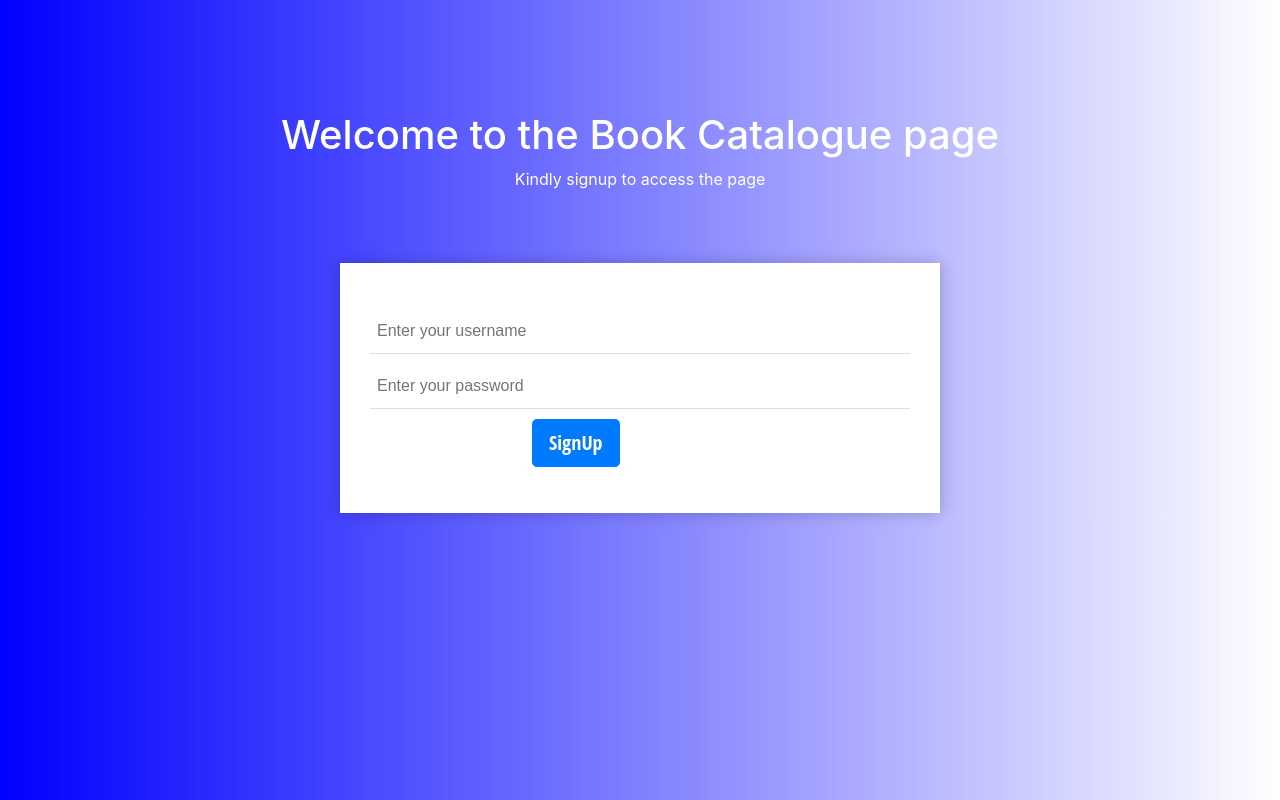
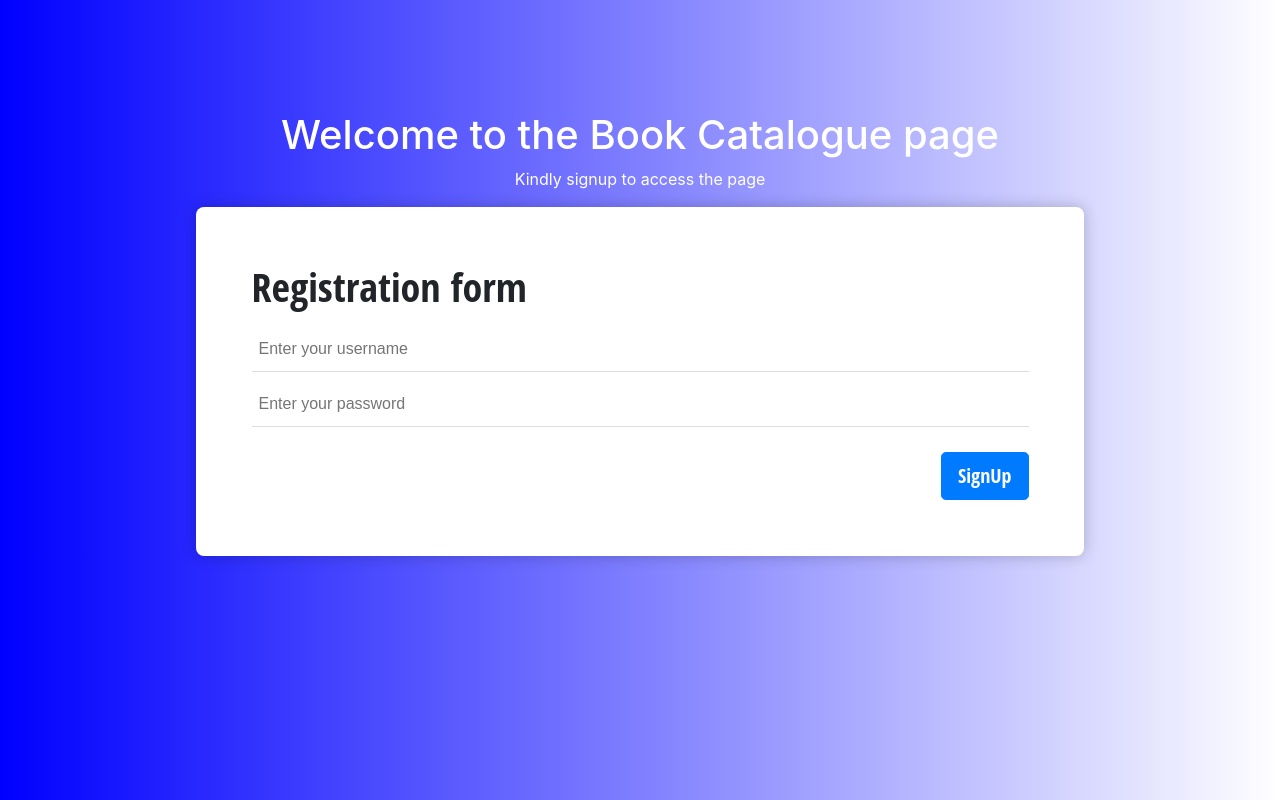
Before and after one commit to cwizard2011/book-app, a plain HTML site: page index.html in a window 1280 px wide. Drawn offline with nearby package versions, Linux system fonts and the light colour scheme.

Commit message:
fixed signup form

```diff
--- a/css/style.css
+++ b/css/style.css
@@ -1,16 +1,20 @@
+body {
+  margin: 0;
+  padding: 0;
+}
 body {
   background: linear-gradient(to right, blue, white)
 }
 
 .form-style-8{
   font-family: 'Open Sans Condensed', arial, sans;
-  width: 600px;
-  height: 250px;
-  padding: 30px;
+  width: 80%;
+  height: 100%;
+  padding: 5%;
   background: #fff;
   margin: 0px auto;
-  margin-top: 5%;
-  box-shadow: 0px 0px 15px rgba(0, 0, 0, 0.22);
+  border-radius: 8px;
+  box-shadow: 10px 10px grey;
   -moz-box-shadow: 0px 0px 15px rgba(0, 0, 0, 0.22);
   -webkit-box-shadow:  0px 0px 15px rgba(0, 0, 0, 0.22);
 
@@ -76,7 +80,8 @@ body {
   margin-top: 10%;
 }
 .btn-align{
-  margin-left: 30%;
+  float: right;
+  margin-top: 2%;
 }
 .head {
   color: white;
--- a/index.html
+++ b/index.html
@@ -13,6 +13,7 @@
         <h1 class="head">Welcome to the Book Catalogue page</h1>
         <p class="para">Kindly signup to access the page</p>
           <div class="form-style-8">
+              <h1>Registration form</h1>
               <p id="error"></p>
               <form id="signup-form">
                   <input type="text" placeholder="Enter your username" required/>
```
Also changed, not shown: image/background.jpg (deleted).
